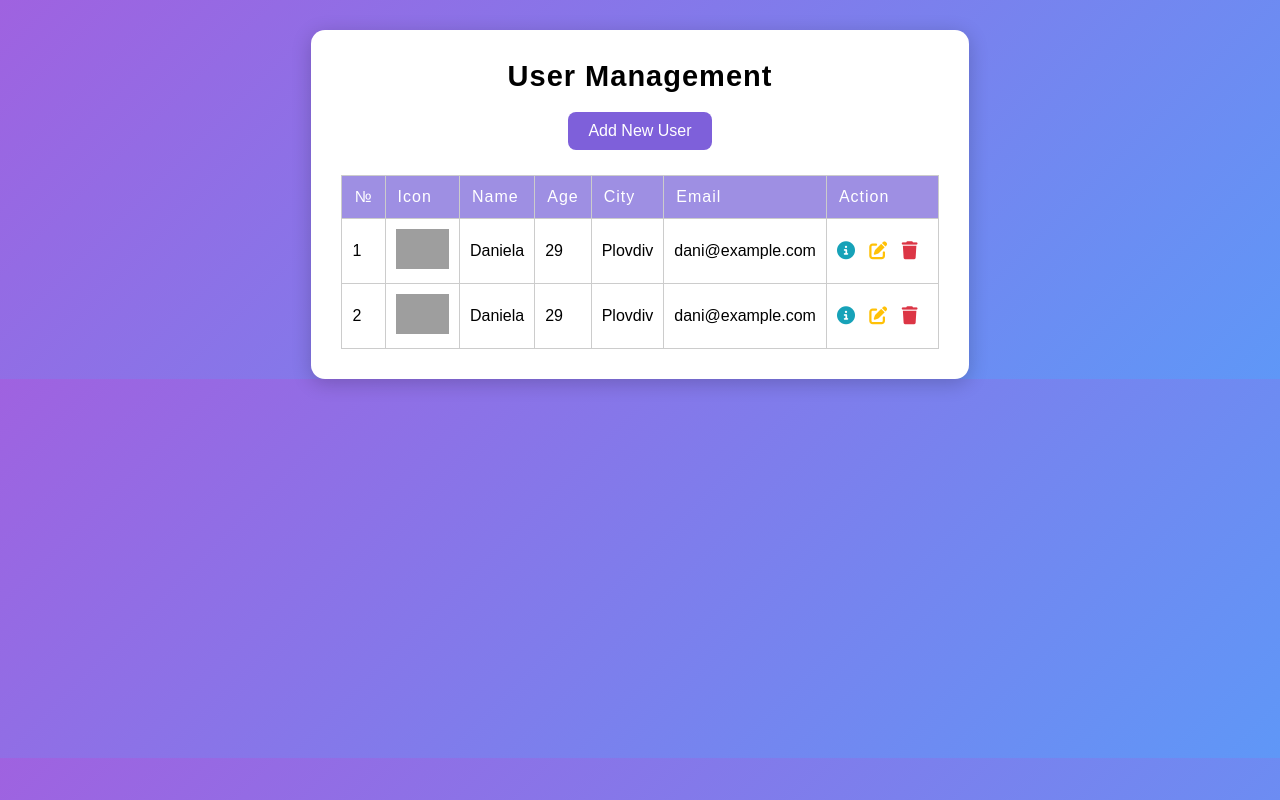
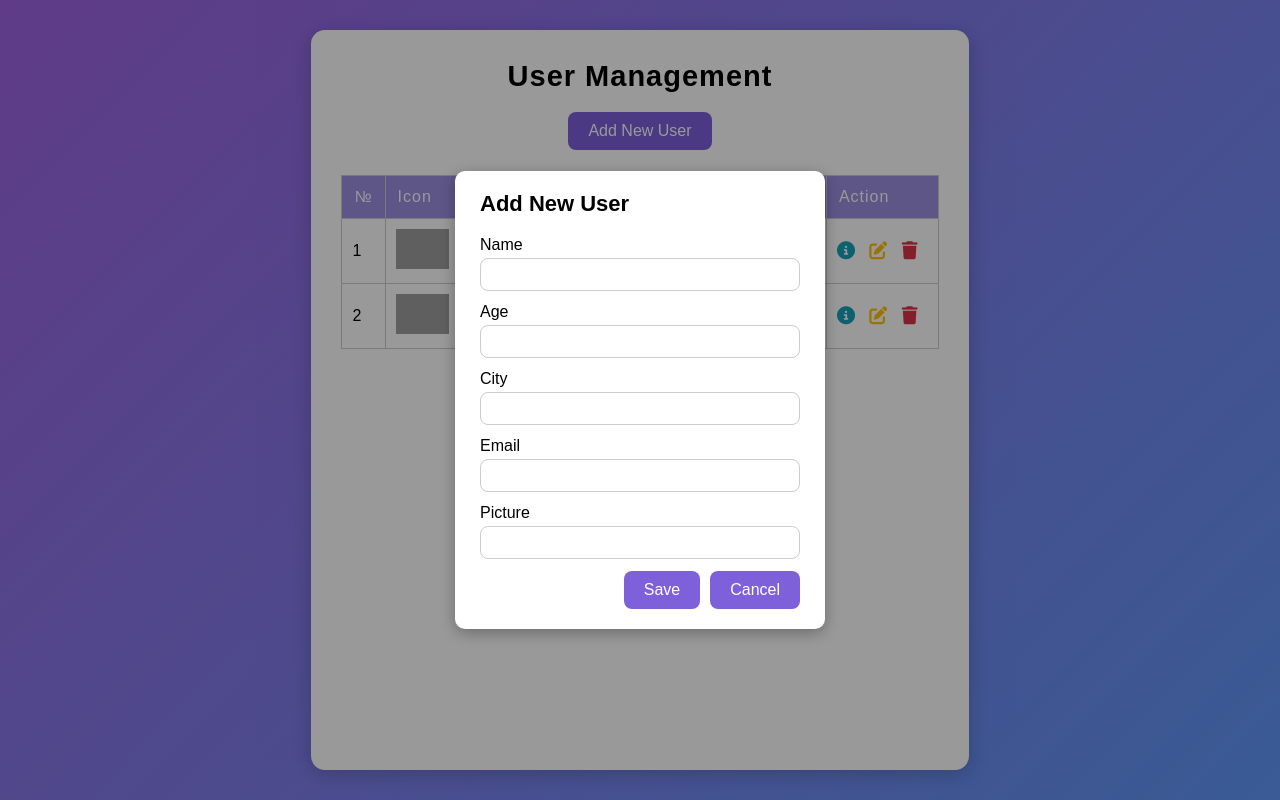
Before and after one commit to danyangelova/user-crud-workshop, a plain HTML site: page index.html in a window 1280 px wide. Both pictures are taken after a click on the button "Add New User". Drawn offline with Linux system fonts and the light colour scheme; grey boxes are pictures that could not be loaded.

Commit message:
Modal added
• added HTML/CSS for the modal layer
• implemented open/close modal functionality

```diff
--- a/index.html
+++ b/index.html
@@ -4,13 +4,13 @@
       <meta charset="UTF-8" />
       <meta name="viewport" content="width=device-width, initial-scale=1.0" />
       <link rel="stylesheet" href="https://cdnjs.cloudflare.com/ajax/libs/font-awesome/6.5.0/css/all.min.css" />
-      <link rel="stylesheet" href="style.css">
+      <link rel="stylesheet" href="style.css" />
       <title>Document</title>
    </head>
    <body>
       <div class="container">
          <h1>User Management</h1>
-         <button>Add New User</button>
+         <button class="add-new-user" id="add-user-btn">Add New User</button>
 
          <table>
             <thead>
@@ -26,9 +26,43 @@
             </thead>
 
             <tbody id="user-table-body">
-                <!-- rows will be generated dynamically with js -->
+               <!-- rows will be generated dynamically with js -->
             </tbody>
          </table>
+
+         <!-- Modal -->
+
+         <div class="modal-overlay hidden" id="modal">
+            <div class="modal">
+               <h2>Add New User</h2>
+               <form id="add-user-form">
+                  <div class="form-group">
+                     <label for="name">Name</label>
+                     <input type="text" name="name" required />
+                  </div>
+                  <div class="form-group">
+                     <label for="age">Age</label>
+                     <input type="text" name="age" required />
+                  </div>
+                  <div class="form-group">
+                     <label for="city">City</label>
+                     <input type="text" name="city" required />
+                  </div>
+                  <div class="form-group">
+                     <label for="email">Email</label>
+                     <input type="email" name="email" required />
+                  </div>
+                  <div class="form-group">
+                     <label for="picture">Picture</label>
+                     <input type="url" name="picture" required />
+                  </div>
+                  <div class="modal-actions">
+                     <button type="submit">Save</button>
+                     <button type="button" class="cancel-btn" id="cancel-btn">Cancel</button>
+                  </div>
+               </form>
+            </div>
+         </div>
       </div>
 
       <script src="script.js"></script>
--- a/script.js
+++ b/script.js
@@ -17,6 +17,13 @@ const users = [
     },
 ]
 
+const addUserBtn = document.getElementById("add-user-btn");
+const modal = document.getElementById("modal");
+const addUserForm = document.getElementById("add-user-form");
+const cancelBtn = document.getElementById("cancel-btn");
+
+
+
 function renderUsers() {
     const tbody = document.getElementById("user-table-body");
 
@@ -26,7 +33,7 @@ function renderUsers() {
         row.innerHTML = `
       <td>${index + 1}</td>
       <td>
-        <img src="${user.picture}" alt="${user.name} width="40" height="40" ">
+        <img src="${user.picture}" alt="${user.name} width="40" height="40" >
       </td>
       <td>${user.name}</td>
       <td>${user.age}</td>
@@ -44,3 +51,16 @@ function renderUsers() {
 }
 
 window.addEventListener("DOMContentLoaded", renderUsers);
+
+
+function openModal() {
+    modal.classList.remove("hidden");
+}
+
+function closeModal() {
+    modal.classList.add("hidden");
+    addUserForm.reset();
+}
+
+addUserBtn.addEventListener("click", openModal);
+cancelBtn.addEventListener("click", closeModal);
--- a/style.css
+++ b/style.css
@@ -2,15 +2,32 @@ body {
     margin: 0;
     padding: 0;
     display: flex;
+    min-height: 100vh;
     justify-content: center;
     background: linear-gradient(135deg, #9f62e0, #5f97f7);
     font-family: Arial, Helvetica, sans-serif;
+    position: relative;
+}
+
+.container button {
+    margin: 0 auto 25px auto;
+    padding: 10px 20px;
+    border-radius: 8px;
+    background: #7e60da;
+    color: white;
+    border: none;
+    cursor: pointer;
+    font-size: 16px;
+}
+
+button:hover {
+    background: #5d1bc0;
 }
 
 .container {
     background: white;
     padding: 30px;
-    margin-top: 30px;
+    margin: 30px 0;
     border-radius: 14px;
     box-shadow: 0 4px 20px rgba(0, 0, 0, 0.2);
 }
@@ -23,23 +40,11 @@ body {
     letter-spacing: 1px;
 }
 
-.container button {
+.container .add-new-user {
     display: block;
-    margin: 0 auto 25px auto;
-    padding: 10px 20px;
-    border-radius: 8px;
-    color: white;
-    background: #7e60da;
-    border: none;
-    cursor: pointer;
-    font-size: 16px;
 }
 
-.container button:hover {
-    background: #5d1bc0;
-}
-
-/* TABLE */
+/* -------------TABLE------------- */
 table {
     width: 100%;
     font-size: 16px;
@@ -85,3 +90,67 @@ tbody i:hover {
 .delete-icon {
     color: #dc3545;
 }
+
+/* -------------MODAL------------- */
+.modal-overlay {
+    position: fixed;
+    top: 0;
+    right: 0;
+    bottom: 0;
+    left: 0;
+    background: rgba(0, 0, 0, 0.4);
+    display: flex;
+    justify-content: center;
+    align-items: center;
+    z-index: 1000;
+}
+
+.modal {
+    background: white;
+    padding: 20px 25px;
+    border-radius: 10px;
+    min-width: 320px;
+    max-width: 400px;
+    box-shadow: 0 4px 16px rgba(0, 0, 0, 0.3);
+}
+
+.modal h2 {
+    margin-top: 0;
+    font-size: 22px;
+}
+
+.form-group {
+    margin-bottom: 12px;
+    display: flex;
+    flex-direction: column;
+}
+
+.form-group label {
+    margin-bottom: 4px;
+}
+
+.form-group input {
+    padding: 8px 10px;
+    border-radius: 8px;
+    border: 1px solid #ccc;
+}
+
+.form-group input:focus {
+    outline: none;
+    border: 1px solid #5d1bc0;
+}
+
+.modal-actions {
+    display: flex;
+    justify-content: flex-end;
+    gap: 10px;
+}
+
+.modal-actions button {
+    display: inline-block;
+    margin: 0;
+}
+
+.hidden {
+    display: none;
+}
```
